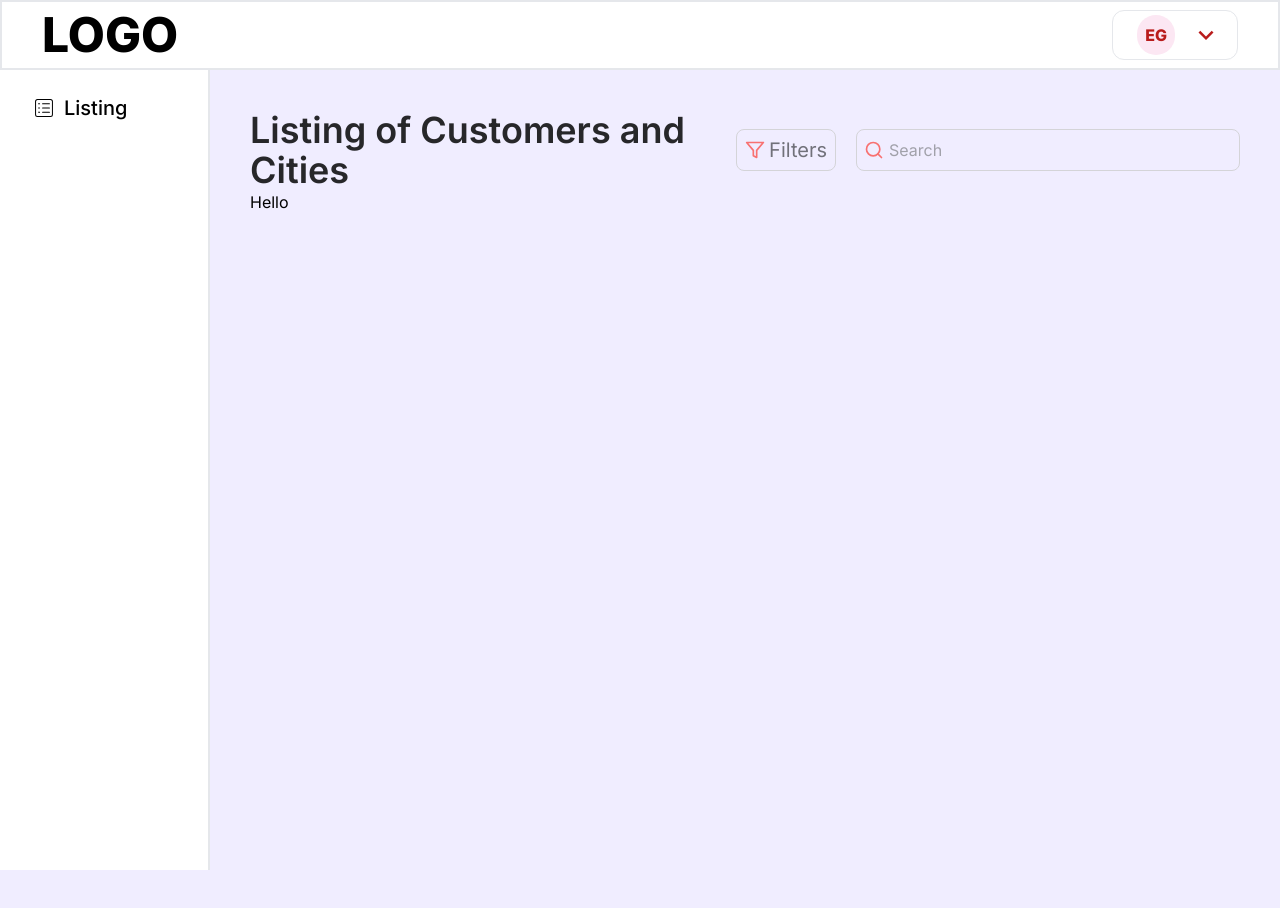
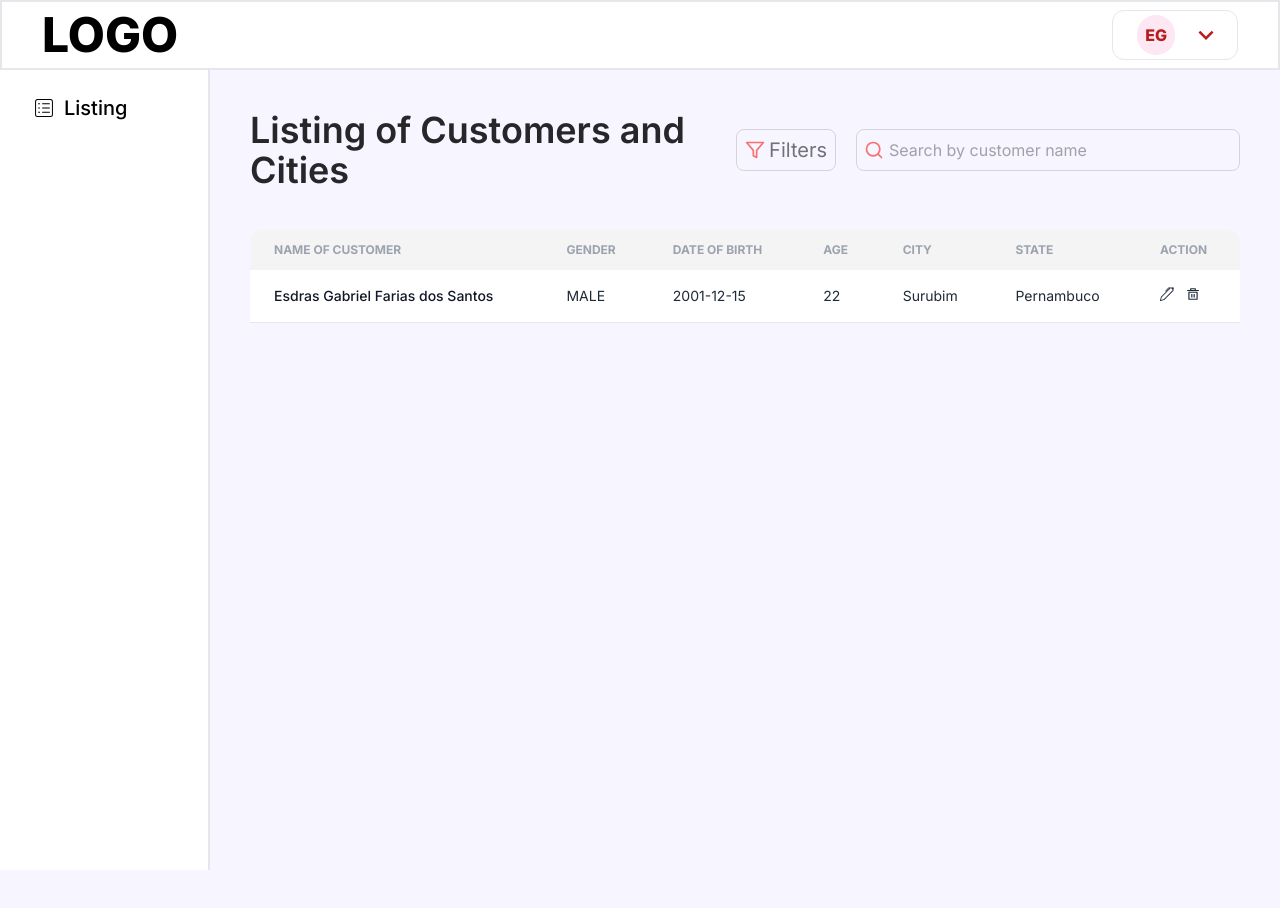
Before and after one commit to EsdrasGabriel/cities-and-customers, a Next.js app: page / in a window 1280 px wide. Shown: the top 908 px of the page. Before the commit the page ends 870 px from the top, so only its background shows below. Built offline with nearby package versions, Linux system fonts and the light colour scheme.

Commit message:
feat: finished table layout

```diff
--- a/src/app/globals.css
+++ b/src/app/globals.css
@@ -3,5 +3,5 @@
 @tailwind utilities;
 
 body {
-    background-color: #f0edff;
+    background-color: #f7f5ff;
 }
--- a/src/app/page.tsx
+++ b/src/app/page.tsx
@@ -1,5 +1,6 @@
 import FilterModal from "@/components/FilterModal";
 import Search from "@/components/Search";
+import Table from "@/components/Table";
 
 export default function Home() {
   return (
@@ -11,7 +12,9 @@ export default function Home() {
             <Search />
           </div>
         </section>
-        <section>Hello</section>
+        <section className="pt-10 w-full h-full">
+          <Table />
+        </section>
       </main>
   )
 }
--- a/src/components/Search.tsx
+++ b/src/components/Search.tsx
@@ -5,7 +5,7 @@ export default function Search() {
             <form action="">
                 <div className="relative flex items-center justify-start">
                     <FiSearch className="absolute text-xl text-red-400 ml-2"/>
-                    <input type="text" className="bg-transparent border border-zinc-300 placeholder:text-zinc-400 py-2 pr-2 pl-8 rounded-lg w-96" placeholder="Search"/>
+                    <input type="text" className="bg-transparent border border-zinc-300 placeholder:text-zinc-400 py-2 pr-2 pl-8 rounded-lg w-96" placeholder="Search by customer name"/>
                 </div>
             </form>
     )
--- /dev/null
+++ b/src/components/Table.tsx
@@ -0,0 +1,60 @@
+import { BsPen } from 'react-icons/bs';
+import { RiDeleteBin5Line } from 'react-icons/ri';
+
+export default function Table() {
+  return (
+    <div className='relative overflow-y-auto rounded-xl h-[45rem]'>
+      <table className='w-full text-sm text-left text-gray-800'>
+        <thead className='text-xs text-gray-400 uppercase bg-zinc-100'>
+          <tr>
+            <th scope='col' className='px-6 py-3'>
+              Name of Customer
+            </th>
+            <th scope='col' className='px-6 py-3'>
+              Gender
+            </th>
+            <th scope='col' className='px-6 py-3'>
+              Date of Birth
+            </th>
+            <th scope='col' className='px-6 py-3'>
+              Age
+            </th>
+            <th scope='col' className='px-6 py-3'>
+              City
+            </th>
+            <th scope='col' className='px-6 py-3'>
+              State
+            </th>
+            <th scope='col' className='px-6 py-3'>
+              Action
+            </th>
+          </tr>
+        </thead>
+        <tbody>
+          <tr className='bg-white border-b'>
+            <th
+              scope='row'
+              className='px-6 py-4 font-medium text-gray-900 whitespace-nowrap'
+            >
+              Esdras Gabriel Farias dos Santos
+            </th>
+            <td className='px-6 py-4'>MALE</td>
+            <td className='px-6 py-4'>2001-12-15</td>
+            <td className='px-6 py-4'>22</td>
+            <td className='px-6 py-4'>Surubim</td>
+            <td className='px-6 py-4'>Pernambuco</td>
+            <td className='px-6 py-4'>
+                <button>
+                    <BsPen />
+                </button>
+                <button className='pl-3'>
+                    <RiDeleteBin5Line />
+                </button>
+            </td>
+          </tr>
+
+        </tbody>
+      </table>
+    </div>
+  )
+}
```
